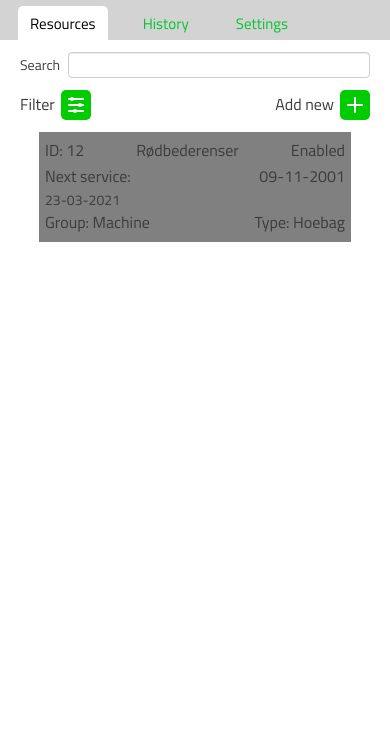
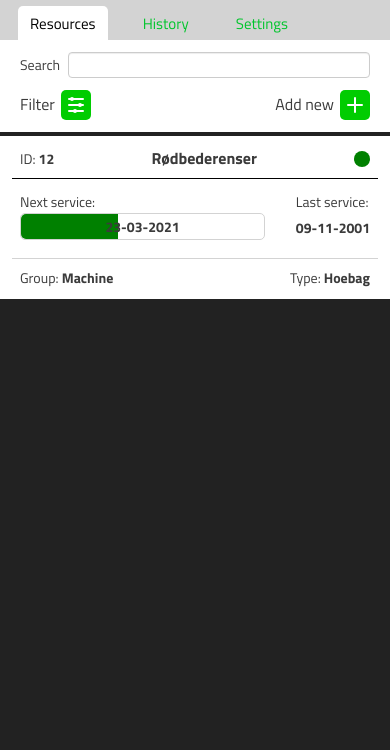
Before and after one commit to mito121/trendlog-projekt-6-eksamen, a plain HTML site: page index.html in a window 390 px wide. Shown: the part 94-844 px from the top of the page. Drawn offline with nearby package versions, Linux system fonts and the light colour scheme.

Commit message:
mobile resource list items

```diff
--- a/assets/css/style.css
+++ b/assets/css/style.css
@@ -84,6 +84,9 @@ h4{
 }
 .w60{
     width:60%;
+}
+.strong{
+    font-weight:700;
 }
 .block{
     display:block !important;
@@ -673,21 +676,87 @@ aside ul li:hover{
 
     #mobile-resource-container{
         display:block;
-        width:80%;
+        background-color:#222;
         height:100vh;
         margin:12px auto;
+        padding-top: 4px;
     }
 
     .mobile-resource{
-        background:grey;
+        background-color:white;
         padding:6px;
+    }
+
+    .mobile-resource-header span:nth-child(2){
+        font-size:16px;
+        font-weight:900;
+    }
+
+    .mobile-resource p, .mobile-resource span{
+        font-size:14px;
     }
 
     .mobile-resource-content{
         display:flex;
+        align-items:center;
         justify-content: space-between;
+        padding:4px 8px;
+        margin:0 6px;
+    }
+
+    .mobile-resource-content:first-child{
+        border-bottom:1px solid black;
+        padding-bottom:6px;
+    }
+
+    .mobile-resource-content:nth-child(2){
+        border-bottom:1px solid #d3d3d3;
+        padding-top:12px;
+        padding-bottom:18px;
+    }
+
+    .mobile-resource-content:nth-child(3){
+        padding-top:8px;
+    }
+
+    .mobile-next-service{
+        width:70%;
+    }
+
+    .mobile-last-service p{
+        padding:0;
+        margin:0;
+    }
+
+    .mobile-last-service p:last-of-type{
+        margin-top:4px;
+    }
+
+    .loading{
+        width:100%;
+        border:1px solid #d3d3d3;
+        border-radius:5px;
+        display:flex;
+        justify-content: center;
+        position:relative;
+        z-index:1;
+    }
+
+    .loading-text{
+        padding:2px 0;
+        z-index:2;
+    }
+
+    .loading-bar{
+        width:40%;
+        height:99%;
+        z-index:1;
+        position:absolute;
+        top:0;
+        left:0;
+        background-color:green;
+        border-radius:5px 0px 0px 5px;
     }
 
 
-
 }
--- a/assets/js/script.js
+++ b/assets/js/script.js
@@ -5,6 +5,7 @@ function loaded() {
 
 // Mobile nav toggle
 $(document).ready(function () {
+
    const menuIcon = document.querySelector(".burger-menu");
    const navbar = document.querySelector(".mobile-nav");
 
--- a/index.html
+++ b/index.html
@@ -209,25 +209,29 @@
                         <div id="mobile-resource-container">
                             <div class="mobile-resource">
                                 <div class="mobile-resource-content mobile-resource-header">
-                                    <span>ID: 12</span>
-                                    <span>Rødbederenser</span>
-                                    <span>Enabled</span>
+                                    <span>ID: <span class="strong">12</span></span>
+                                    <span class="strong">Rødbederenser</span>
+                                    <span><div class="enabled" style="height:16px;width:16px;background:green;border-radius:50%;"></div></span>
                                 </div>
 
                                 <div class="mobile-resource-content mobile-resource-body">
                                     <div class="mobile-next-service">
                                         <span>Next service:</span>
-                                        <div class="loading">23-03-2021</div>
+                                        <div class="loading">
+                                            <div class="loading-text strong">23-03-2021</div>
+                                            <div class="loading-bar"></div>
+                                        </div>
                                     </div>
 
                                     <div class="mobile-last-service">
-                                        <span>09-11-2001</span>
+                                        <p>Last service:</p>
+                                        <p class="strong">09-11-2001</p>
                                     </div>
                                 </div>
 
                                 <div class="mobile-resource-content mobile-resource-footer">
-                                    <span>Group: Machine</span>
-                                    <span>Type: Hoebag</span>
+                                    <span>Group: <span class="strong">Machine</span></span>
+                                    <span>Type: <span class="strong">Hoebag</span></span>
                                 </div>
                             </div>
                         </div>
```
